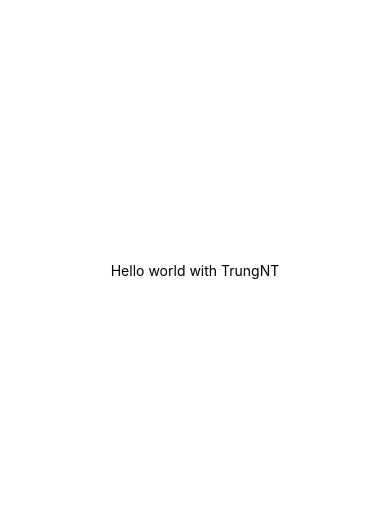
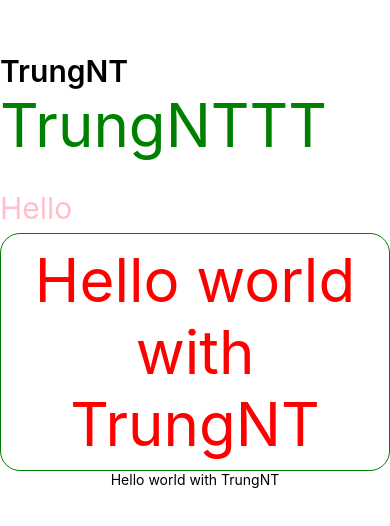
Before and after one commit to TrungNguyenHRZ/react-native-todo, a React Native app: screen / in a window 390 px wide. Shown: the part 152-678 px from the top of the page. Built offline with nearby package versions, Linux system fonts and the light colour scheme.

Commit message:
use stylesheet for app

```diff
--- a/App.tsx
+++ b/App.tsx
@@ -4,6 +4,13 @@ import { StyleSheet, Text, View } from "react-native";
 export default function App() {
   return (
     <View style={styles.container}>
+      <View>
+        <Text style={styles.header}>TrungNT</Text>
+        <Text style={styles.parent}>
+          TrungNTTT <Text style={styles.child}>Hello</Text>
+        </Text>
+      </View>
+      <Text style={styles.hello1}>Hello world with TrungNT</Text>
       <Text>Hello world with TrungNT</Text>
       <StatusBar style="auto" />
     </View>
@@ -17,4 +24,25 @@ const styles = StyleSheet.create({
     alignItems: "center",
     justifyContent: "center",
   },
+  hello1: {
+    color: "red",
+    fontSize: 60,
+    textAlign: "center",
+    borderColor: "green",
+    borderWidth: 1,
+    borderRadius: 20,
+    padding: 10,
+  },
+  header: {
+    fontSize: 30,
+    fontWeight: "600",
+  },
+  parent: {
+    fontSize: 60,
+    color: "green",
+  },
+  child: {
+    fontSize: 30,
+    color: "pink",
+  },
 });
```
